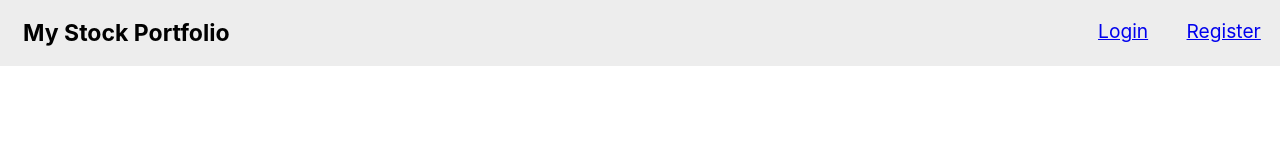
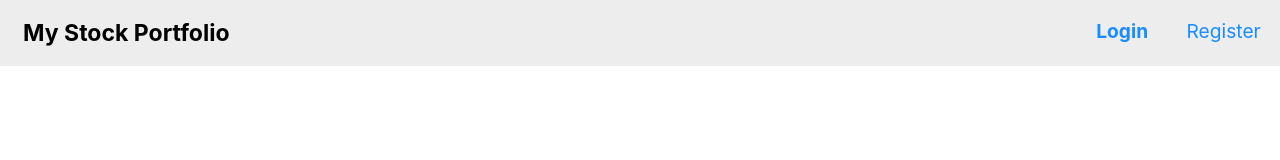
Before and after one commit to cho-jason/mystockportfolio, a React (Create React App) app in the folder client/: page /login in a window 1280 px wide. Shown: the top 160 px of the page. Built offline with nearby package versions, Linux system fonts and the light colour scheme; no server answers.

Commit message:
style: NavLinks colored blue and active link styled bold

```diff
--- a/client/src/components/navbar.js
+++ b/client/src/components/navbar.js
@@ -1,5 +1,5 @@
 import React from 'react'
-import { Link } from 'react-router-dom'
+import { NavLink } from 'react-router-dom'
 import { connect } from 'react-redux'
 import { logout } from '../store'
 
@@ -14,16 +14,24 @@ const Navbar = ({ isLoggedIn, logout }) => {
       <h1>My Stock Portfolio</h1>
       {isLoggedIn ? (
         <div>
-          <Link to="/home">Home</Link>
-          <Link to="/transactions">Transactions</Link>
+          <NavLink to="/" activeClassName="selected">
+            Home
+          </NavLink>
+          <NavLink to="/transactions" activeClassName="selected">
+            Transactions
+          </NavLink>
           <a href="#" onClick={handleClick}>
             Log Out
           </a>
         </div>
       ) : (
         <div>
-          <Link to="/login">Login</Link>
-          <Link to="/register">Register</Link>
+          <NavLink to="/login" activeClassName="selected">
+            Login
+          </NavLink>
+          <NavLink to="/register" activeClassName="selected">
+            Register
+          </NavLink>
         </div>
       )}
     </nav>
--- a/client/src/index.css
+++ b/client/src/index.css
@@ -94,6 +94,15 @@ nav > h1 {
   padding: 0 1em;
 }
 
+a {
+  color: #198cff;
+  text-decoration: none;
+}
+
+.selected {
+  font-weight: bolder;
+}
+
 /* Home */
 #home {
   display: flex;
```
